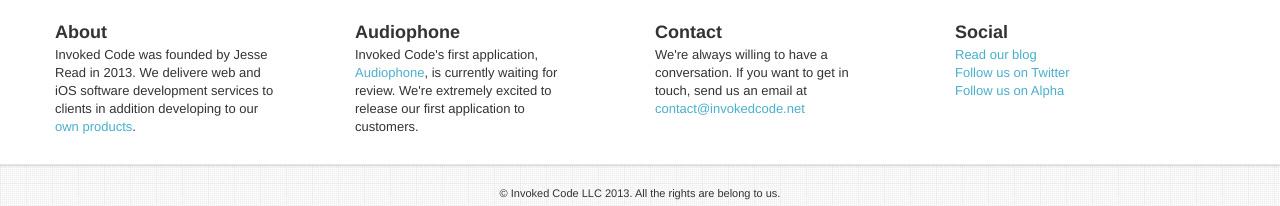
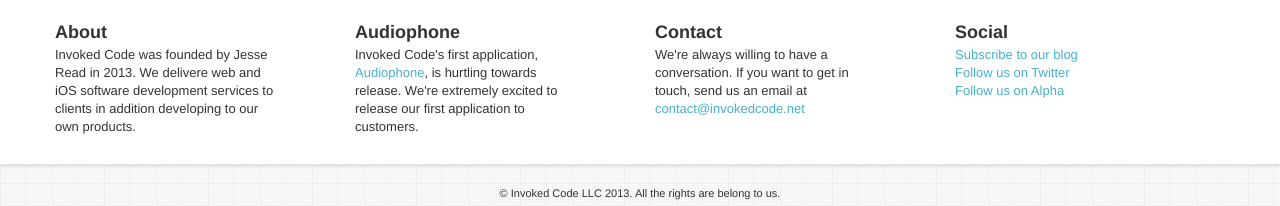
Before and after one commit to DarthNerdus/invokedcode.net, a plain HTML site: page index.html in a window 1280 px wide. Shown: the part 1065-1271 px from the top of the page. Drawn offline with Linux system fonts and the light colour scheme.

Commit message:
Link edits

```diff
--- a/index.html
+++ b/index.html
@@ -109,11 +109,11 @@
        <div class="bottomdiv">
         <div class="span3">
           <h3>About</h3>
-           <p>Invoked Code was founded by Jesse Read in 2013. We delivere web and iOS software development services to clients in addition developing to our <a href="http://audiophoneapp.com/">own products</a>.</p>
+           <p>Invoked Code was founded by Jesse Read in 2013. We delivere web and iOS software development services to clients in addition developing to our own products.</p>
         </div>
        <div class="span3">
           <h3>Audiophone</h3>
-          <p>Invoked Code's first application, <a href="http://audiophoneapp.com">Audiophone</a>, is currently waiting for review. We're extremely excited to release our first application to customers.</p>
+          <p>Invoked Code's first application, <a href="http://audiophoneapp.com">Audiophone</a>, is hurtling towards release. We're extremely excited to release our first application to customers.</p>
         </div>
         <div class="span3">
           <h3>Contact</h3>
@@ -136,7 +136,7 @@
         <div class="span3">
           <h3>Social</h3>
           <ul>
-            <li><a href="http://jesseread.net">Read our blog</a></li>
+            <li><a href="http://jesseread.net">Subscribe to our blog</a></li>
           	<li><a href="http://twitter.com/InvokedCode">Follow us on Twitter</a></li>
             <li><a href="http://alpha.app.net/InvokedCode">Follow us on Alpha</a></li>
           </ul>
```
